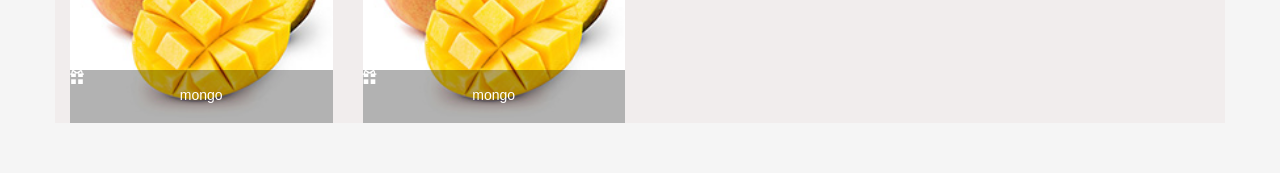
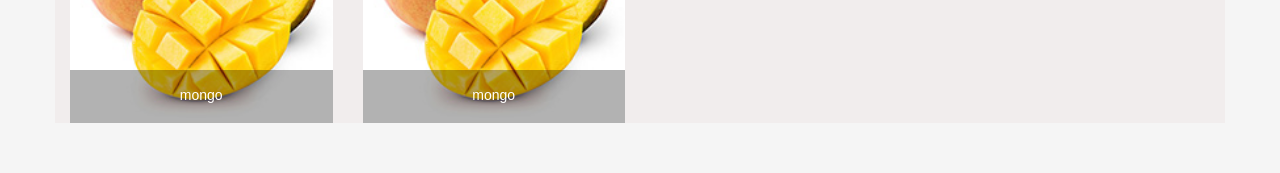
Before and after one commit to Emma-1024/aemenu, a React (Create React App) app: page / in a window 1280 px wide. Shown: the part 840-1013 px from the top of the page. Built offline with nearby package versions, Linux system fonts and the light colour scheme.

Commit message:
Change some files name to lower-case

```diff
--- a/src/components/Home.js
+++ b/src/components/Home.js
@@ -104,10 +104,10 @@ class Home extends Component {
           <a href="#">
             <img src={item.url} heigth={150} />
             <div className="cover">
-              <div className="itemname">
-                <Glyphicon glyph="gift" className="gifticon"/>
-                <span>{item.name}</span>
-              </div>
+              {/* <div className="itemname"> */}
+                {/* <Glyphicon glyph="gift" className="gifticon"/> */}
+                <div className="itemname">{item.name}</div>
+              {/* </div> */}
             </div>
           </a>
         </Col>
--- a/src/css/Home.css
+++ b/src/css/Home.css
@@ -73,13 +73,13 @@
   height: 100%;
   width: 100%;
 }
-.toggleList .cover .itemname .gifticon{
+/* .toggleList .cover .itemname .gifticon{
   font-size: 14px;
   position: absolute;
   left: 0;
   top: 0;
 }
-/* .toggleList .cover .itemname span{
+.toggleList .cover .itemname span{
   position: absolute;
   left: 0;
   top: 0;
```
